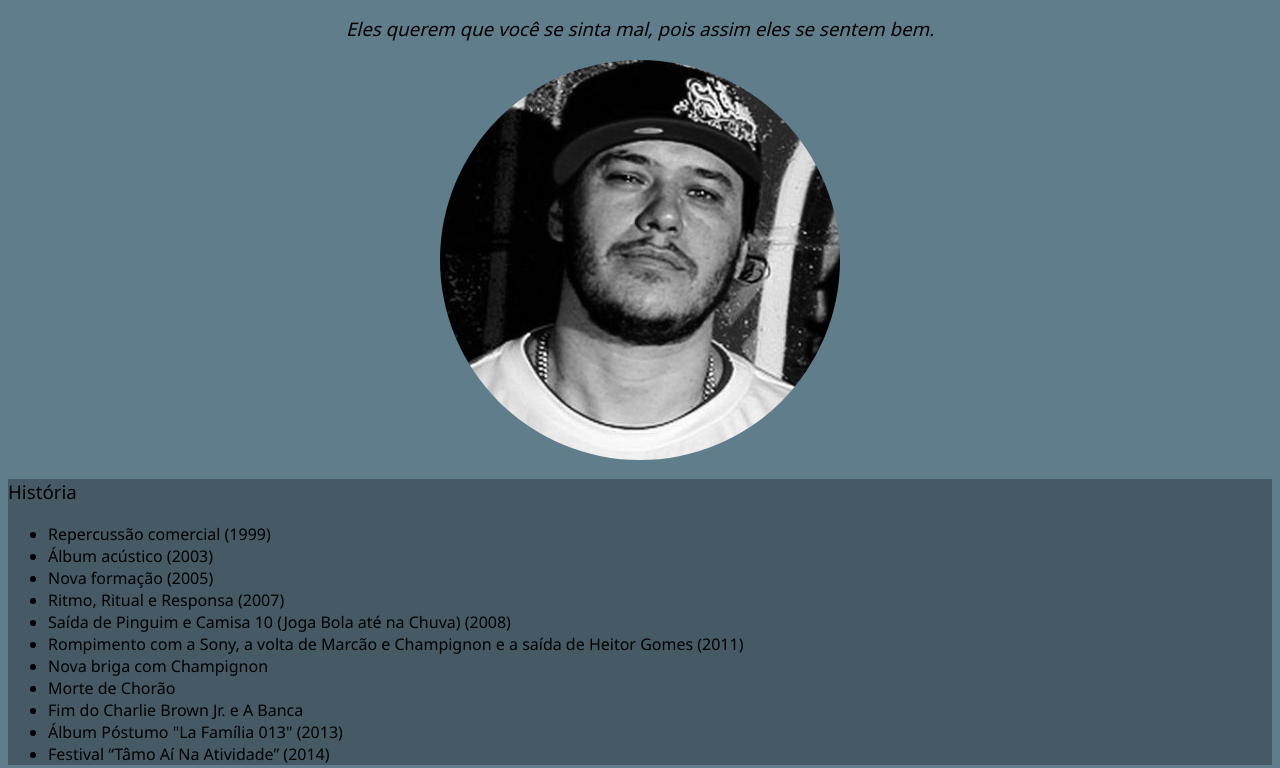
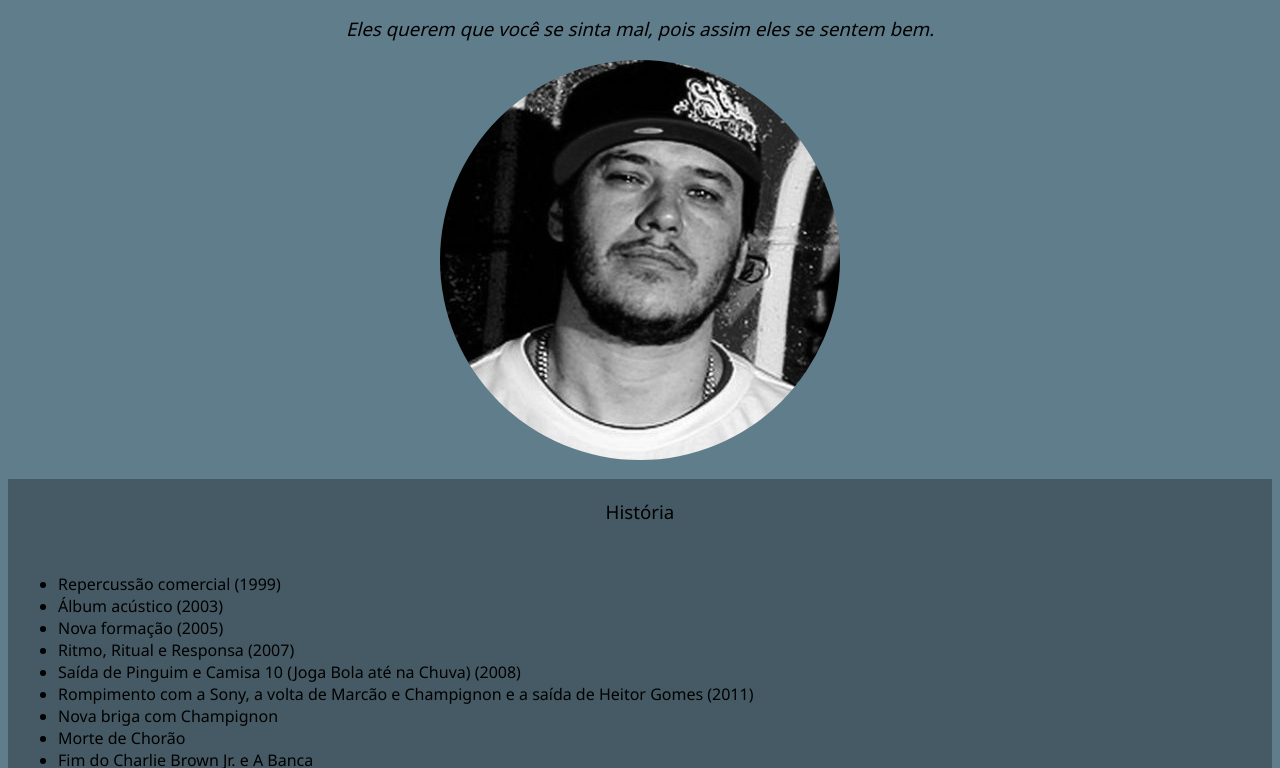
Before and after one commit to samuelsilvadev/tributo-charlie-brown, a website: page index.html in a window 1280 px wide. Shown: the part 169-937 px from the top of the page. Drawn offline with Linux system fonts and the light colour scheme.

Commit message:
adicionando novos estilos na pagina

```diff
--- a/css/appDev.css
+++ b/css/appDev.css
@@ -38,6 +38,16 @@ header > h3 {
 	font-style: italic;
 }
 
+main > h3{
+	position: relative;
+	top: 20px;
+	text-align: center;
+}
+
+main > div > ul {
+	padding: 50px;
+}
+
 footer{
 	text-align: center;
 }
```
